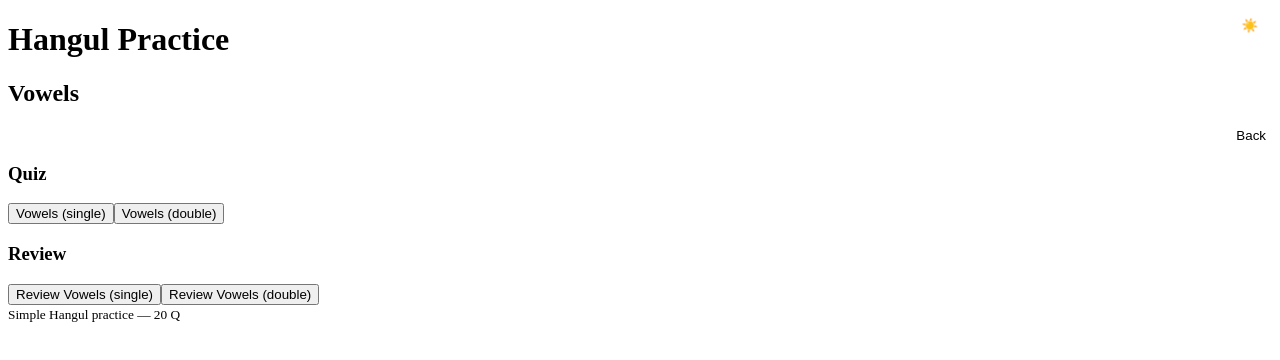
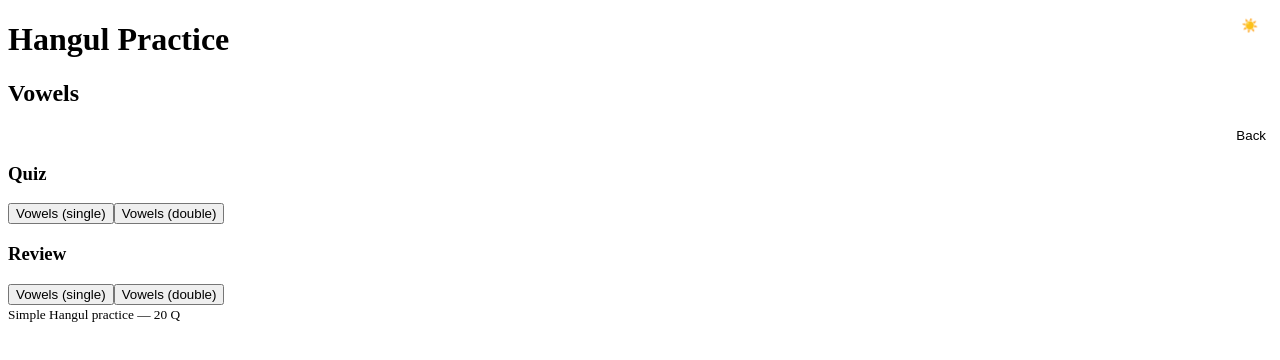
Before and after one commit to frtnm0/learn-hangul, a React (Vite) app: page / in a window 1280 px wide. Both pictures are taken after a click on the button "Vowels". Shown: the top 360 px of the page. Built offline with nearby package versions, Linux system fonts and the light colour scheme; the HTML template or start-up script is replaced by a standard one.

Commit message:
Remove redundant 'Review' prefix from review buttons

```diff
--- a/src/App.jsx
+++ b/src/App.jsx
@@ -107,8 +107,8 @@ export default function App() {
               <div className="menu-section">
                 <h3>Review</h3>
                 <div className="menu-buttons">
-                  <button onClick={() => setMode('review_vowels_single')}>Review Vowels (single)</button>
-                  <button onClick={() => setMode('review_vowels_double')}>Review Vowels (double)</button>
+                  <button onClick={() => setMode('review_vowels_single')}>Vowels (single)</button>
+                  <button onClick={() => setMode('review_vowels_double')}>Vowels (double)</button>
                 </div>
               </div>
             </div>
@@ -137,8 +137,8 @@ export default function App() {
               <div className="menu-section">
                 <h3>Review</h3>
                 <div className="menu-buttons">
-                  <button onClick={() => setMode('review_consonants_single')}>Review Consonants (single)</button>
-                  <button onClick={() => setMode('review_consonants_double')}>Review Consonants (double)</button>
+                  <button onClick={() => setMode('review_consonants_single')}>Consonants (single)</button>
+                  <button onClick={() => setMode('review_consonants_double')}>Consonants (double)</button>
                 </div>
               </div>
             </div>
@@ -167,8 +167,8 @@ export default function App() {
               <div className="menu-section">
                 <h3>Review</h3>
                 <div className="menu-buttons">
-                  <button onClick={() => setMode('syllables_vowels_single')}>Review Vowel Syllables (single)</button>
-                  <button onClick={() => setMode('syllables_vowels_double')}>Review Vowel Syllables (double)</button>
+                  <button onClick={() => setMode('syllables_vowels_single')}>Vowel Syllables (single)</button>
+                  <button onClick={() => setMode('syllables_vowels_double')}>Vowel Syllables (double)</button>
                 </div>
               </div>
             </div>
@@ -184,8 +184,8 @@ export default function App() {
               <div className="menu-section">
                 <h3>Review</h3>
                 <div className="menu-buttons">
-                  <button onClick={() => setMode('syllables_consonants_single')}>Review Consonant Syllables (single)</button>
-                  <button onClick={() => setMode('syllables_consonants_double')}>Review Consonant Syllables (double)</button>
+                  <button onClick={() => setMode('syllables_consonants_single')}>Consonant Syllables (single)</button>
+                  <button onClick={() => setMode('syllables_consonants_double')}>Consonant Syllables (double)</button>
                 </div>
               </div>
             </div>
```
